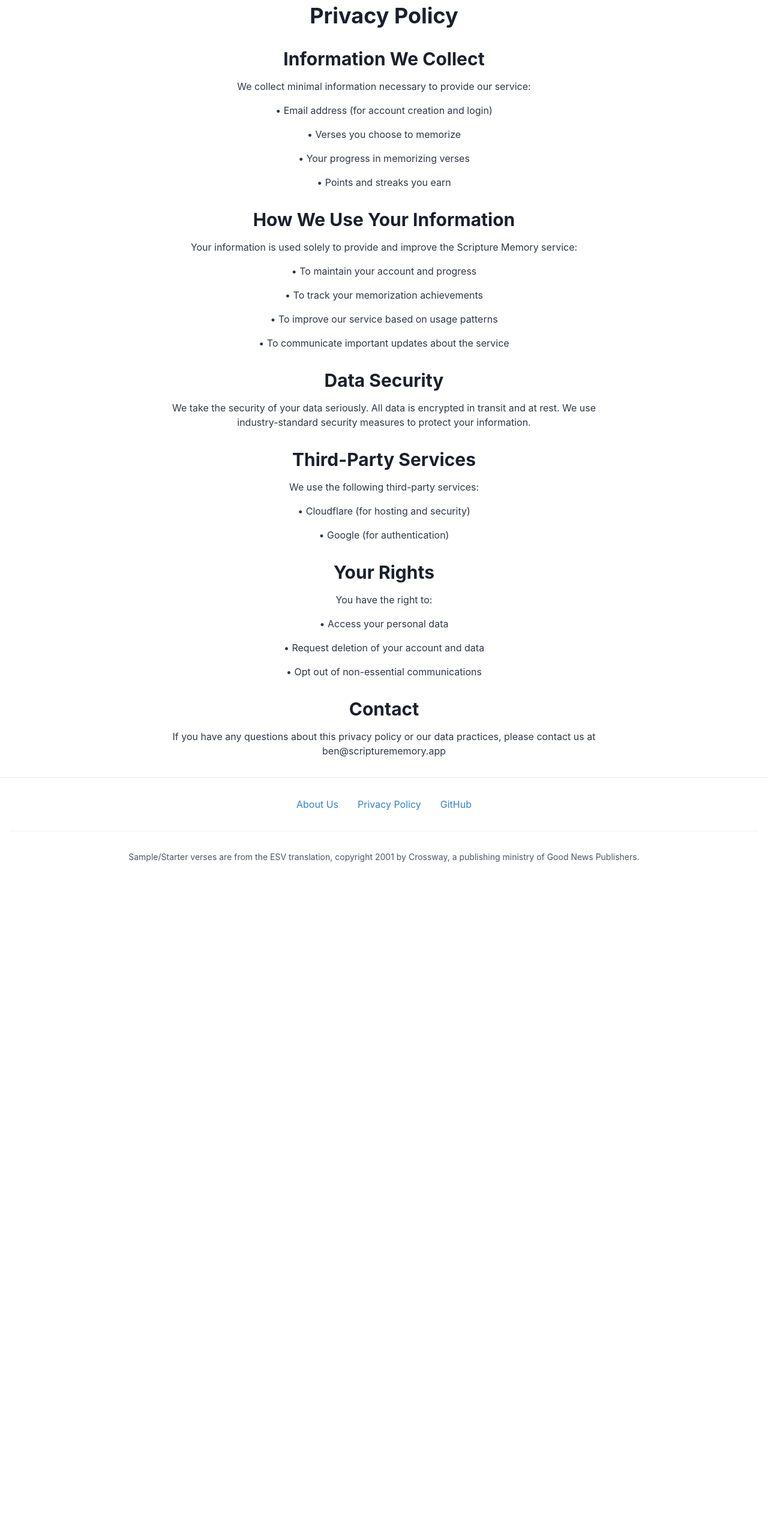
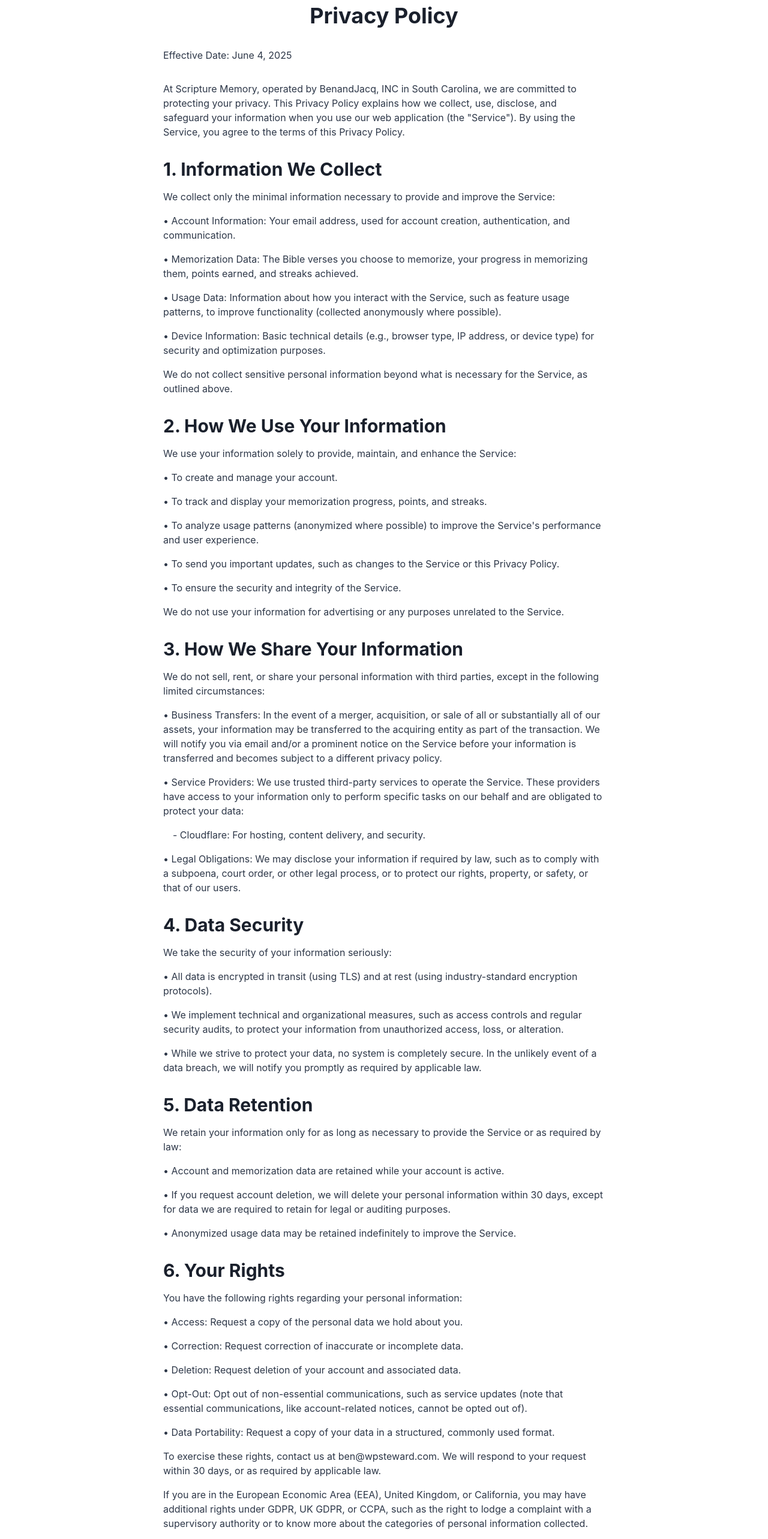
Before and after one commit to Benunc/scripturememory, a React (Vite) app in the folder frontend/: page /privacy in a window 1280 px wide. Shown: the part 100-2666 px from the top of the page at 60% size. Before the commit the page ends 1571 px from the top, so only its background shows below. Built offline with nearby package versions, Linux system fonts and the light colour scheme; no server answers.

Commit message:
updates to privacy policy

```diff
--- a/frontend/src/components/PrivacyPolicy.tsx
+++ b/frontend/src/components/PrivacyPolicy.tsx
@@ -9,72 +9,155 @@ export const PrivacyPolicy: React.FC = () => {
       <AppHeader />
       <Container maxW="container.md" py={8} flex="1">
         <VStack spacing={8} align="stretch">
-          <Heading as="h1" size="xl">Privacy Policy</Heading>
+          <Heading as="h1" size="xl" textAlign="center">Privacy Policy</Heading>
+          <Text textAlign="left">Effective Date: June 4, 2025</Text>
+          <Text textAlign="left">
+            At Scripture Memory, operated by BenandJacq, INC in South Carolina, we are committed to protecting your privacy.
+            This Privacy Policy explains how we collect, use, disclose, and safeguard your information when you use our web application (the "Service").
+            By using the Service, you agree to the terms of this Privacy Policy.
+          </Text>
 
           <Box>
-            <Heading as="h2" size="lg" mb={4}>Information We Collect</Heading>
-            <Text>
-              We collect minimal information necessary to provide our service:
+            <Heading as="h2" size="lg" mb={4} textAlign="left">1. Information We Collect</Heading>
+            <Text mb={4} textAlign="left">
+              We collect only the minimal information necessary to provide and improve the Service:
             </Text>
             <VStack align="stretch" spacing={4} mt={4}>
-              <Text>• Email address (for account creation and login)</Text>
-              <Text>• Verses you choose to memorize</Text>
-              <Text>• Your progress in memorizing verses</Text>
-              <Text>• Points and streaks you earn</Text>
+              <Text textAlign="left">• Account Information: Your email address, used for account creation, authentication, and communication.</Text>
+              <Text textAlign="left">• Memorization Data: The Bible verses you choose to memorize, your progress in memorizing them, points earned, and streaks achieved.</Text>
+              <Text textAlign="left">• Usage Data: Information about how you interact with the Service, such as feature usage patterns, to improve functionality (collected anonymously where possible).</Text>
+              <Text textAlign="left">• Device Information: Basic technical details (e.g., browser type, IP address, or device type) for security and optimization purposes.</Text>
+            </VStack>
+            <Text mt={4} textAlign="left">
+              We do not collect sensitive personal information beyond what is necessary for the Service, as outlined above.
+            </Text>
+          </Box>
+
+          <Box>
+            <Heading as="h2" size="lg" mb={4} textAlign="left">2. How We Use Your Information</Heading>
+            <Text mb={4} textAlign="left">
+              We use your information solely to provide, maintain, and enhance the Service:
+            </Text>
+            <VStack align="stretch" spacing={4} mt={4}>
+              <Text textAlign="left">• To create and manage your account.</Text>
+              <Text textAlign="left">• To track and display your memorization progress, points, and streaks.</Text>
+              <Text textAlign="left">• To analyze usage patterns (anonymized where possible) to improve the Service's performance and user experience.</Text>
+              <Text textAlign="left">• To send you important updates, such as changes to the Service or this Privacy Policy.</Text>
+              <Text textAlign="left">• To ensure the security and integrity of the Service.</Text>
+            </VStack>
+            <Text mt={4} textAlign="left">
+              We do not use your information for advertising or any purposes unrelated to the Service.
+            </Text>
+          </Box>
+
+          <Box>
+            <Heading as="h2" size="lg" mb={4} textAlign="left">3. How We Share Your Information</Heading>
+            <Text mb={4} textAlign="left">
+              We do not sell, rent, or share your personal information with third parties, except in the following limited circumstances:
+            </Text>
+            <VStack align="stretch" spacing={4} mt={4}>
+              <Text textAlign="left">• Business Transfers: In the event of a merger, acquisition, or sale of all or substantially all of our assets, your information may be transferred to the acquiring entity as part of the transaction. We will notify you via email and/or a prominent notice on the Service before your information is transferred and becomes subject to a different privacy policy.</Text>
+              <Text textAlign="left">• Service Providers: We use trusted third-party services to operate the Service. These providers have access to your information only to perform specific tasks on our behalf and are obligated to protect your data:</Text>
+              <Text ml={4} textAlign="left">- Cloudflare: For hosting, content delivery, and security.</Text>
+              <Text textAlign="left">• Legal Obligations: We may disclose your information if required by law, such as to comply with a subpoena, court order, or other legal process, or to protect our rights, property, or safety, or that of our users.</Text>
             </VStack>
           </Box>
 
           <Box>
-            <Heading as="h2" size="lg" mb={4}>How We Use Your Information</Heading>
-            <Text>
-              Your information is used solely to provide and improve the Scripture Memory service:
+            <Heading as="h2" size="lg" mb={4} textAlign="left">4. Data Security</Heading>
+            <Text mb={4} textAlign="left">
+              We take the security of your information seriously:
             </Text>
             <VStack align="stretch" spacing={4} mt={4}>
-              <Text>• To maintain your account and progress</Text>
-              <Text>• To track your memorization achievements</Text>
-              <Text>• To improve our service based on usage patterns</Text>
-              <Text>• To communicate important updates about the service</Text>
+              <Text textAlign="left">• All data is encrypted in transit (using TLS) and at rest (using industry-standard encryption protocols).</Text>
+              <Text textAlign="left">• We implement technical and organizational measures, such as access controls and regular security audits, to protect your information from unauthorized access, loss, or alteration.</Text>
+              <Text textAlign="left">• While we strive to protect your data, no system is completely secure. In the unlikely event of a data breach, we will notify you promptly as required by applicable law.</Text>
             </VStack>
           </Box>
 
           <Box>
-            <Heading as="h2" size="lg" mb={4}>Data Security</Heading>
-            <Text>
-              We take the security of your data seriously. All data is encrypted in transit and at rest.
-              We use industry-standard security measures to protect your information.
+            <Heading as="h2" size="lg" mb={4} textAlign="left">5. Data Retention</Heading>
+            <Text mb={4} textAlign="left">
+              We retain your information only for as long as necessary to provide the Service or as required by law:
+            </Text>
+            <VStack align="stretch" spacing={4} mt={4}>
+              <Text textAlign="left">• Account and memorization data are retained while your account is active.</Text>
+              <Text textAlign="left">• If you request account deletion, we will delete your personal information within 30 days, except for data we are required to retain for legal or auditing purposes.</Text>
+              <Text textAlign="left">• Anonymized usage data may be retained indefinitely to improve the Service.</Text>
+            </VStack>
+          </Box>
+
+          <Box>
+            <Heading as="h2" size="lg" mb={4} textAlign="left">6. Your Rights</Heading>
+            <Text mb={4} textAlign="left">
+              You have the following rights regarding your personal information:
+            </Text>
+            <VStack align="stretch" spacing={4} mt={4}>
+              <Text textAlign="left">• Access: Request a copy of the personal data we hold about you.</Text>
+              <Text textAlign="left">• Correction: Request correction of inaccurate or incomplete data.</Text>
+              <Text textAlign="left">• Deletion: Request deletion of your account and associated data.</Text>
+              <Text textAlign="left">• Opt-Out: Opt out of non-essential communications, such as service updates (note that essential communications, like account-related notices, cannot be opted out of).</Text>
+              <Text textAlign="left">• Data Portability: Request a copy of your data in a structured, commonly used format.</Text>
+            </VStack>
+            <Text mt={4} textAlign="left">
+              To exercise these rights, contact us at ben@wpsteward.com. We will respond to your request within 30 days, or as required by applicable law.
+            </Text>
+            <Text mt={4} textAlign="left">
+              If you are in the European Economic Area (EEA), United Kingdom, or California, you may have additional rights under GDPR, UK GDPR, or CCPA, such as the right to lodge a complaint with a supervisory authority or to know more about the categories of personal information collected.
             </Text>
           </Box>
 
           <Box>
-            <Heading as="h2" size="lg" mb={4}>Third-Party Services</Heading>
-            <Text>
-              We use the following third-party services:
+            <Heading as="h2" size="lg" mb={4} textAlign="left">7. Third-Party Services</Heading>
+            <Text mb={4} textAlign="left">
+              The Service integrates with the following third-party provider, which has its own privacy policy:
             </Text>
             <VStack align="stretch" spacing={4} mt={4}>
-              <Text>• Cloudflare (for hosting and security)</Text>
-              <Text>• Google (for authentication)</Text>
+              <Text textAlign="left">• Cloudflare: Used for hosting, security, and performance optimization. See Cloudflare's Privacy Policy.</Text>
             </VStack>
+            <Text mt={4} textAlign="left">
+              We ensure that this provider adheres to strict data protection standards.
+            </Text>
           </Box>
 
           <Box>
-            <Heading as="h2" size="lg" mb={4}>Your Rights</Heading>
-            <Text>
-              You have the right to:
+            <Heading as="h2" size="lg" mb={4} textAlign="left">8. International Data Transfers</Heading>
+            <Text textAlign="left">
+              The Service is operated from the United States. If you access the Service from outside the U.S., your information may be transferred to and processed in the U.S., where data protection laws may differ. We implement safeguards, such as standard contractual clauses, to ensure your data is protected in accordance with this Privacy Policy.
             </Text>
-            <VStack align="stretch" spacing={4} mt={4}>
-              <Text>• Access your personal data</Text>
-              <Text>• Request deletion of your account and data</Text>
-              <Text>• Opt out of non-essential communications</Text>
-            </VStack>
           </Box>
 
           <Box>
-            <Heading as="h2" size="lg" mb={4}>Contact</Heading>
-            <Text>
-              If you have any questions about this privacy policy or our data practices,
-              please contact us at ben@scripturememory.app
+            <Heading as="h2" size="lg" mb={4} textAlign="left">9. Children's Privacy</Heading>
+            <Text mb={4} textAlign="left">
+              The Service is not intended for users under the age of 13, and we do not knowingly collect personal information from children under 13 without parental consent. Parents or legal guardians may create and manage accounts on behalf of their children under 13, provided the account is registered with the parent's or guardian's email address and contact information. Such accounts are subject to this Privacy Policy, and the parent or guardian is responsible for managing the account and any associated data.
+            </Text>
+            <Text textAlign="left">
+              If we learn that we have collected personal information from a child under 13 without parental consent, we will delete it promptly. Contact us at ben@wpsteward.com if you believe we have inadvertently collected data from a child under 13.
             </Text>
           </Box>
+
+          <Box>
+            <Heading as="h2" size="lg" mb={4} textAlign="left">10. Changes to This Privacy Policy</Heading>
+            <Text textAlign="left">
+              We may update this Privacy Policy from time to time to reflect changes in our practices or legal requirements. We will notify you of material changes via email or a prominent notice on the Service before the changes take effect. Your continued use of the Service after such changes constitutes your acceptance of the updated Privacy Policy.
+            </Text>
+          </Box>
+
+          <Box>
+            <Heading as="h2" size="lg" mb={4} textAlign="left">11. Contact Us</Heading>
+            <Text mb={4} textAlign="left">
+              If you have questions, concerns, or requests regarding this Privacy Policy or our data practices, please contact us at:
+            </Text>
+            <Text textAlign="left">Email: ben@wpsteward.com</Text>
+            <Text mt={4} textAlign="left">
+              We aim to respond to all inquiries within 30 days.
+            </Text>
+          </Box>
+
+          <Text textAlign="left">
+            This Privacy Policy is designed to be transparent and compliant with applicable privacy laws. Thank you for trusting Scripture Memory with your information.
+          </Text>
         </VStack>
       </Container>
       <Footer />
```
